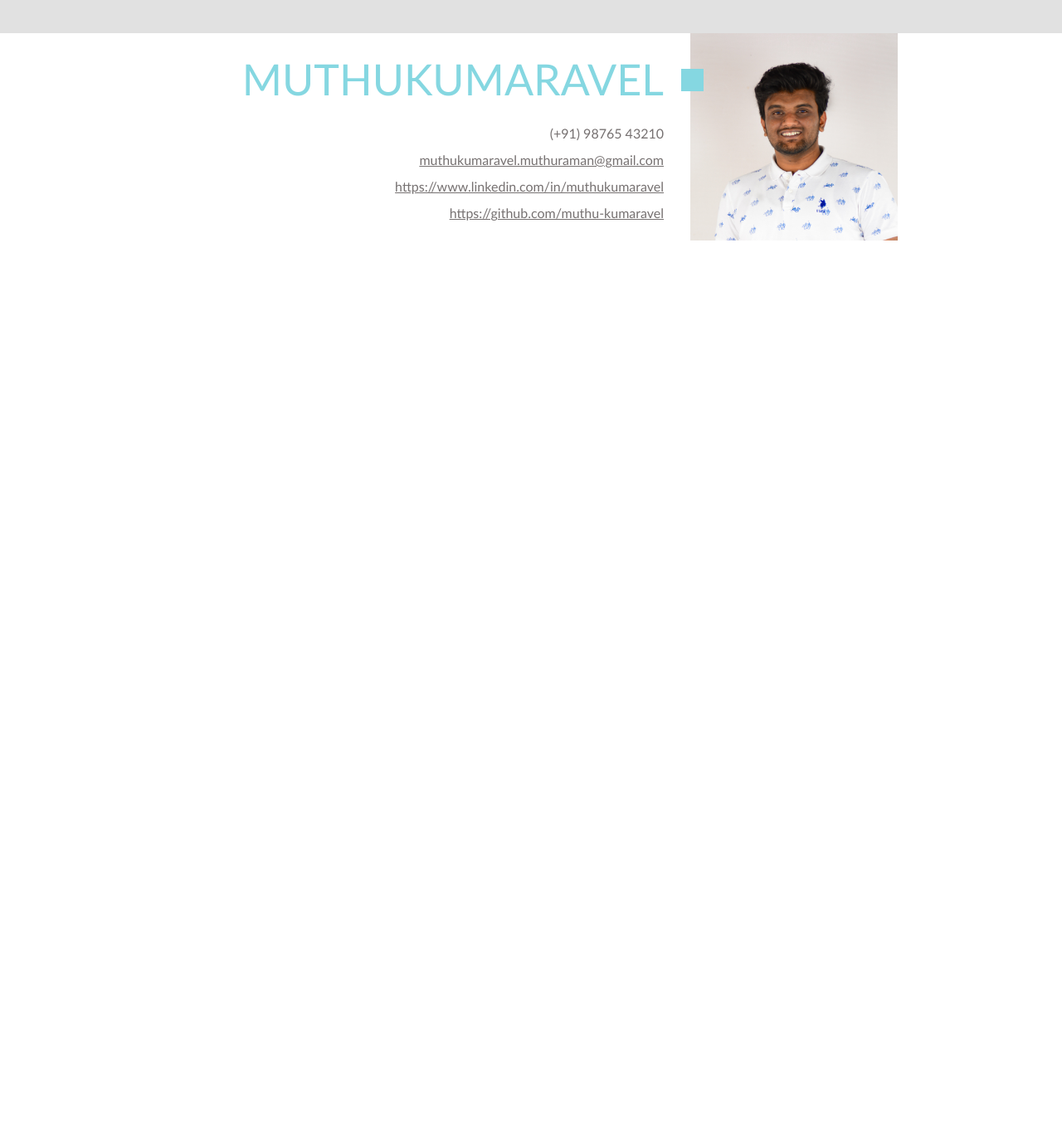
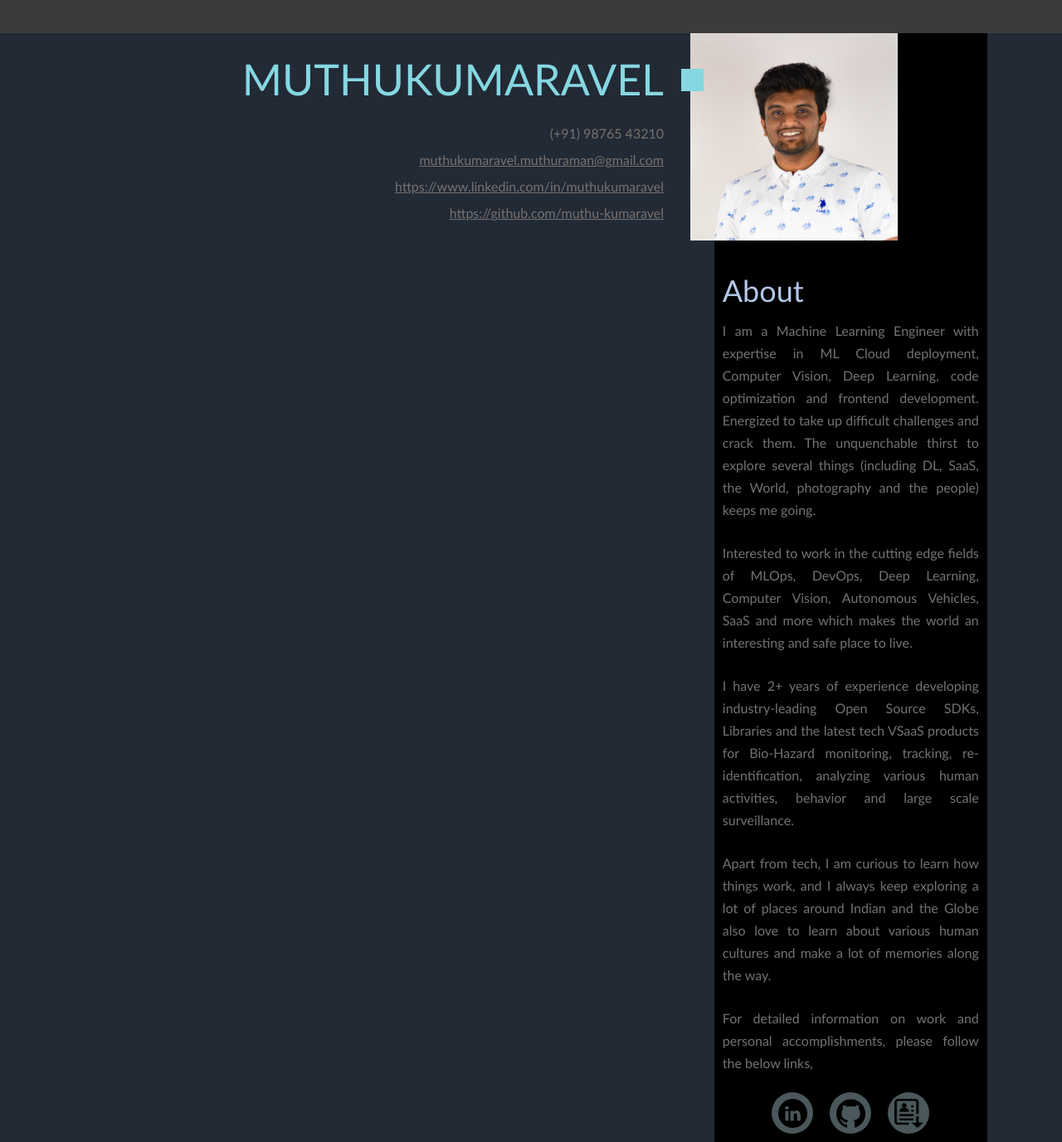
Before and after one commit to muthu-kumaravel/muthu-kumaravel.github.io, an Angular app: page / in a window 1280 px wide. Shown: the whole page at 83% size. Before the commit the page ends 800 px from the top, so only its background shows below. Built offline with nearby package versions, Linux system fonts and the light colour scheme.

Commit message:
ADD: About Section for PC Browser

```diff
--- a/src/app/app.component.html
+++ b/src/app/app.component.html
@@ -11,6 +11,29 @@
       <p class=p-heading><a class=a-heading-link title="GitHub" href="https://github.com/muthu-kumaravel">https://github.com/muthu-kumaravel</a></p>
     </div>
 
+    <div class = about-div>
+      <p class = p-about-heading>About</p>
+      <p class = p-about-content>I am a Machine Learning Engineer with expertise in ML Cloud deployment, Computer Vision, Deep Learning, code optimization and frontend development. Energized to take up difficult challenges and crack them. The unquenchable thirst to explore several things (including DL, SaaS, the World, photography and the people) keeps me going.</p>
+      <p class = p-about-content>Interested to work in the cutting edge fields of MLOps, DevOps, Deep Learning, Computer Vision, Autonomous Vehicles, SaaS and more which makes the world an interesting and safe place to live.</p>
+      <p class = p-about-content>I have 2+ years of experience developing industry-leading Open Source SDKs, Libraries and the latest tech VSaaS products for Bio-Hazard monitoring, tracking, re-identification, analyzing various human activities, behavior and large scale surveillance.</p>
+      <p class = p-about-content>Apart from tech, I am curious to learn how things work, and I always keep exploring a lot of places around Indian and the Globe also love to learn about various human cultures and make a lot of memories along the way.</p>
+      <p class = p-about-content>For detailed information on work and personal accomplishments, please follow the below links,</p>
+      <div class="card-container">
+        <!-- LinkedIn -->
+        <a class="circle-link" title="LinkedIn" href="https://www.linkedin.com/in/muthukumaravel/" target="_blank" rel="noopener">
+          <img class="social-link" src="../assets/LinkedIn.png" alt="Github">
+        </a>
+        <!-- GitHub -->
+        <a class="circle-link" title="GitHub" href="https://github.com/muthu-kumaravel/" target="_blank" rel="noopener">
+          <img class="social-link" src="../assets/GitHub.png" alt="Github">
+        </a>
+        <!-- GitHub -->
+        <a class="circle-link" title="Resume" href="https://github.com/muthu-kumaravel/" target="_blank" rel="noopener">
+          <img class="social-link" src="../assets/resume.png" alt="Github">
+        </a>
+      </div>
+    </div>
+
     <div class = photo-div>
       <img class="mkv-pic" src="../assets/mkv.jpg">
     </div>
--- a/src/app/app.component.scss
+++ b/src/app/app.component.scss
@@ -1,7 +1,7 @@
 .top-box-div
 {
   width: 100%;
-  background-color: rgba(217, 217, 217, 0.79);
+  background-color: rgba(64, 64, 64, 0.79);
   height: 40px;
 }
 
@@ -18,6 +18,27 @@
   font-family: 'Trebuchet MS';
   font-size: 16px;
   color: rgb(118, 113, 113);
+}
+
+.p-about-heading
+{
+  margin-left: 10px;
+  margin-right: 10px;
+  font-family: 'Trebuchet MS';
+  font-size: 36px;
+  color: rgb(180, 199, 231);
+}
+
+.p-about-content
+{
+  margin-top: 25px;
+  margin-left: 10px;
+  margin-right: 10px;
+  font-family: 'Trebuchet MS';
+  font-size: 16px;
+  color: rgb(118, 113, 113);
+  line-height: 27px;
+  text-align: justify;
 }
 
 .a-heading-link
@@ -76,6 +97,25 @@
     background: rgb(133, 215, 225);
     margin-top: 43px;
   }
+
+  .about-div
+  {
+    position: absolute;
+    width: 329px;
+    left: 67.25%;
+    background: rgb(0, 0, 0);
+  }
+
+  .p-about-heading
+  {
+    margin-top: 300px;
+  }
+
+  .circle-link:hover {
+    transform: translateY(-0.25rem);
+    box-shadow: 0 3px 18px rgba(0, 0, 0, 0.507), 0 3px 5px rgba(0, 0, 0, 0.603);
+  }
+
 }
 
 @media screen and (max-width: 1000px)
@@ -105,3 +145,32 @@
     aspect-ratio: 1/1;
   }
 }
+
+.card-container {
+  display: flex;
+  flex-wrap: wrap;
+  justify-content: center;
+}
+
+.circle-link {
+  background-color: #859fa58e;
+  display: flex;
+  justify-content: center;
+  align-items: center;
+  cursor: pointer;
+  transition: 1s ease-out;
+  height: 50px;
+  width: 50px;
+  margin: 10px;
+  border: 0px;
+  border-radius: 50px;
+  box-shadow: 0 3px 18px rgba(0, 0, 0, 0.507), 0 3px 5px rgba(0, 0, 0, 0.603);
+}
+
+.social-link {
+  display: flex;
+  justify-content: center;
+  align-items: center;
+  height: 35px;
+  width: 35px;
+}
--- a/src/styles.scss
+++ b/src/styles.scss
@@ -1,4 +1,9 @@
 /* You can add global styles to this file, and also import other style files */
 
 html, body { height: 100%; }
-body { margin: 0; font-family: Roboto, "Helvetica Neue", sans-serif; }
+body {
+    margin: 0;
+    font-family: Roboto,
+    "Helvetica Neue", sans-serif;
+    background-color: rgba(34, 42, 53);
+}
```
Also changed, not shown: src/assets/resume.png (added).
